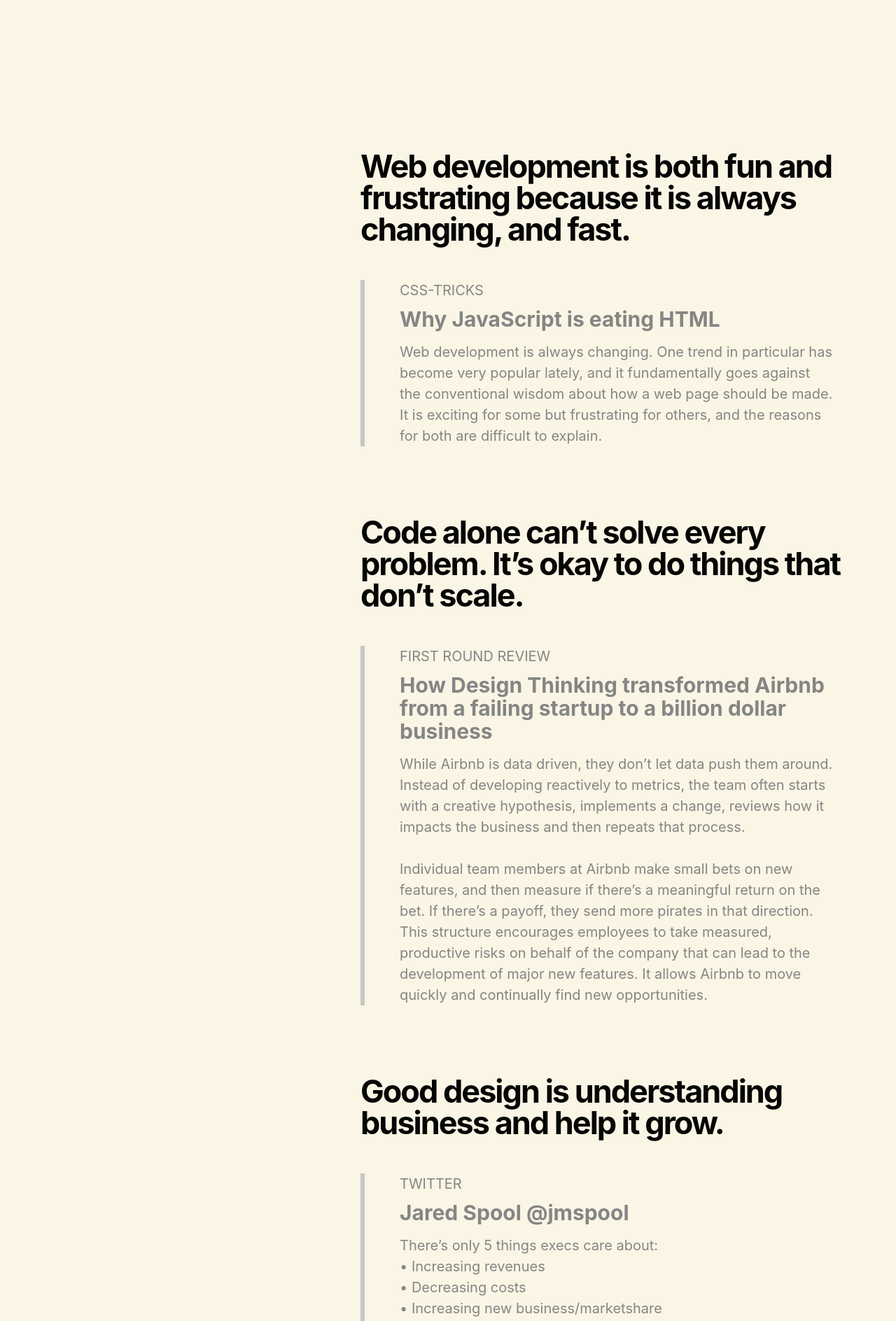
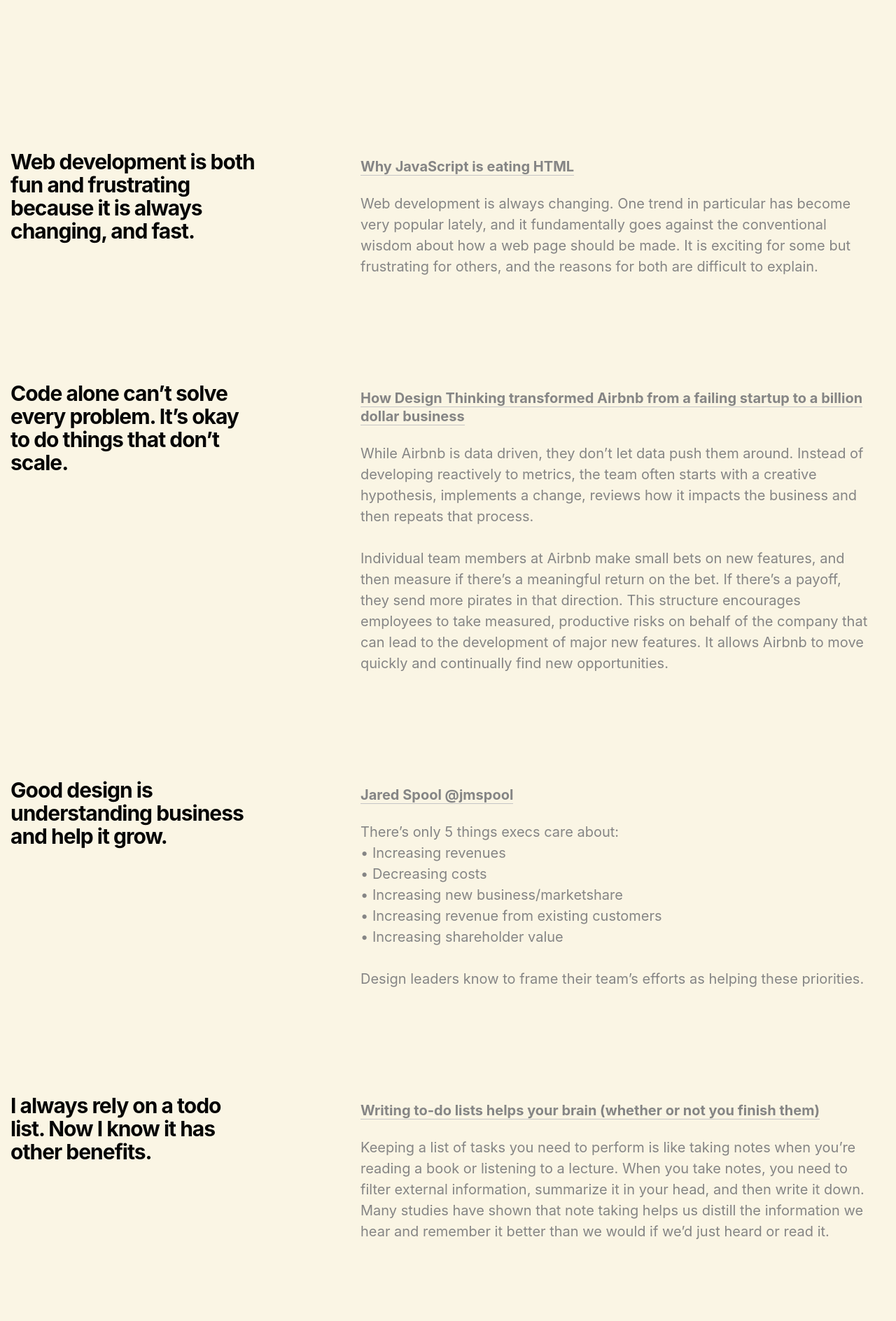
Before and after one commit to harjotgrewal/amrindersandhu, a Jekyll site: the page built from journal.html, in a window 1280 px wide. Shown: the part 460-2348 px from the top of the page at 70% size. Built offline with Jekyll 4.4.1, drawn with Linux system fonts in a browser that asks for light colours; some of the changed text lies outside the part shown.

Commit message:
[UPDATE][HTML][CSS] Entries styles

```diff
--- a/_scss/_base-typography.scss
+++ b/_scss/_base-typography.scss
@@ -69,7 +69,8 @@ h4 {
     line-height: 1.1;
 
     @include media-query(hd) {
-        font-size: $font-size-m;
+        font-size: $font-size-s;
+        line-height: 1.3;
     }
 }
 
--- a/css/styles.css
+++ b/css/styles.css
@@ -543,7 +543,8 @@ h4 {
   line-height: 1.1; }
   @media screen and (min-width: 1139px) {
     h4 {
-      font-size: 30px; } }
+      font-size: 20px;
+      line-height: 1.3; } }
 
 .text-style-5 {
   color: #858585;
@@ -795,29 +796,44 @@ a {
   margin-bottom: 50px; }
   @media screen and (min-width: 1139px) {
     .c-entry {
-      margin-bottom: 100px; } }
+      margin-bottom: 150px; } }
+
+@media screen and (min-width: 1139px) {
+  .c-entry__content {
+    margin-top: 10px; } }
+
+.c-entry__heading {
+  font-size: 30px;
+  letter-spacing: -1px;
+  line-height: 1.1;
+  margin-bottom: 25px; }
+  @media screen and (min-width: 1139px) {
+    .c-entry__heading {
+      margin-bottom: 10px; } }
+  @media screen and (max-width: 63.9375em) {
+    .c-entry__heading {
+      padding: 0 25px; } }
+
+@media screen and (min-width: 1139px) {
+  .c-section__col--1to4 {
+    grid-column: 1/4 !important; } }
 
 .c-entry__blurb {
-  border-left: 6px double #c5c5c5;
-  display: block;
-  margin-top: 10px;
-  padding-left: 50px; }
+  display: block; }
 
 .c-entry__link {
   border-bottom: 0;
-  border-left: 6px solid #c5c5c5 !important;
   color: #858585;
-  display: block;
-  margin-top: 25px;
-  padding: 0 25px; }
-  .c-entry__link:hover {
-    border-left-color: #00D1FF !important; }
+  display: block; }
+  .c-entry__link:hover .c-entry__content__heading {
+    border-color: #00D1FF;
+    border-width: 2px;
+    color: #050505; }
+  .c-entry__link:hover p {
+    color: #050505; }
   @media screen and (min-width: 1139px) {
-    .c-entry__link {
-      padding: 0 50px;
-      margin-top: 50px; }
-      .c-entry__link p {
-        margin-top: 15px !important; } }
+    .c-entry__link p {
+      margin-top: 25px !important; } }
 
 .c-entry__embed {
   margin-top: 25px; }
@@ -825,15 +841,10 @@ a {
     .c-entry__embed {
       margin: 50px 0 0 55px; } }
 
-.c-entry__author {
-  color: #858585;
-  font-size: 16px;
-  line-height: 1.5;
-  text-transform: uppercase; }
-  @media screen and (min-width: 1139px) {
-    .c-entry__author {
-      font-size: 20px;
-      margin-top: 15px; } }
+.c-entry__content__heading {
+  border-bottom: 1px solid #c5c5c5;
+  display: inline;
+  line-height: 1.3; }
 
 .c-footer {
   margin: 50px 0 0 25px; }
--- a/journal.html
+++ b/journal.html
@@ -11,15 +11,17 @@ page-description: To improve what I know and learn what I don’t know, I read b
 <main class="c-main l-grid">
     {% include billboard.html %}
 
+    {% for entry in site.data.entries.journal %}
+    <section class="c-section">
+        <section class="c-section__col c-section__col--1to4">
+            <h3 class="c-entry__heading">{{ entry.title }}</h3>
+        </section>
 
-    <section class="c-section">
         <section class="c-section__content">
+            <article class="c-entry" data-aos="fade-up">
 
-            {% for entry in site.data.entries.journal %}
-            <article class="c-entry" data-aos="fade-up">
-                <h3 class="c-entry__heading">{{ entry.title }}</h3>
                 <a href="{{ entry.url }}" target="_blank" class="c-entry__link">
-                    <address class="c-entry__author">{{ entry.author }}</address>
+                    <!-- <address class="c-entry__author">{{ entry.author }}</address> -->
 
                     <section class="c-entry__content">
                         <h4 class="c-entry__content__heading">{{ entry.content-title }}</h4>
@@ -27,9 +29,9 @@ page-description: To improve what I know and learn what I don’t know, I read b
                     </section>
                 </a>
             </article>
-            {% endfor %}
+
 
         </section>
       </section>
-
+    {% endfor %}
 </main>
```
Also changed, not shown: _scss/_components-entry.scss (+62 -22 lines), 2 other files.
